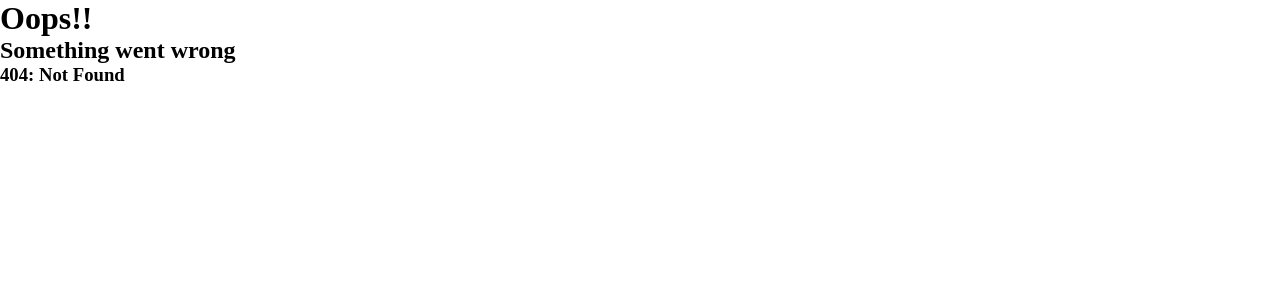
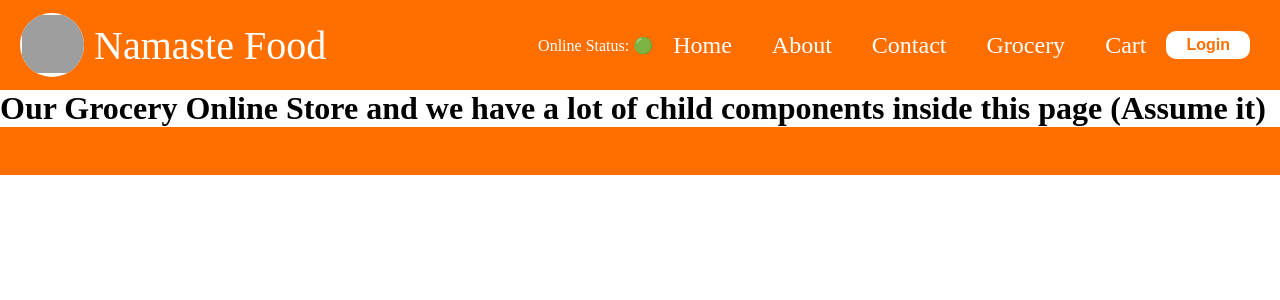
Before and after one commit to KhalkarYash/Namaste-Food-React, a React (Vite) app: page /grocery in a window 1280 px wide. Before the commit this address had no page. Shown: the top 300 px of the page. Built offline with nearby package versions, Linux system fonts and the light colour scheme; grey boxes are pictures that could not be loaded.

Commit message:
Optimizing our App

```diff
--- a/src/App.js
+++ b/src/App.js
@@ -1,14 +1,15 @@
-import React from "react";
+import React, { lazy, Suspense } from "react";
 import ReactDOM from "react-dom/client";
 import Header from "./components/Header";
 import Body from "./components/Body";
 import Footer from "./components/Footer";
-import About from "./components/About";
 import Contact from "./components/Contact";
 import Cart from "./components/Cart";
 import Error from "./components/Error";
 import { createBrowserRouter, RouterProvider, Outlet } from "react-router-dom";
 import RestaurantMenu from "./components/RestaurantMenu";
+const About = lazy(() => import("./components/About"));
+const Grocery = lazy(() => import("./components/Grocery"));
 
 const AppLayout = () => {
   return (
@@ -31,7 +32,7 @@
       },
       {
         path: "/about",
-        element: <About />,
+        element: <Suspense fallback={<h1>Loading</h1>}><About /></Suspense>,
       },
       {
         path: "/contact",
@@ -42,12 +43,16 @@
         element: <Cart />,
       },
       {
-        path:"/restaurants/:resId",
-        element: <RestaurantMenu />
+        path: "/grocery",
+        element: <Suspense fallback={<h1>Loading</h1>}><Grocery /></Suspense>,
+      },
+      {
+        path: "/restaurants/:resId",
+        element: <RestaurantMenu />,
       },
     ],
     errorElement: <Error />,
-  }
+  },
 ]);
 
 const root = ReactDOM.createRoot(document.getElementById("root"));
--- /dev/null
+++ b/src/components/Grocery.js
@@ -0,0 +1,5 @@
+const Grocery = () => {
+    return <h1>Our Grocery Online Store and we have a lot of child components inside this page (Assume it)</h1>
+};
+
+export default Grocery;
--- a/src/components/Header.js
+++ b/src/components/Header.js
@@ -45,6 +45,9 @@
           <Link to="/contact">
             <li>Contact</li>
           </Link>
+          <Link to="/grocery">
+            <li>Grocery</li>
+          </Link>
           <Link to="/cart">
             <li>Cart</li>
           </Link>
```
